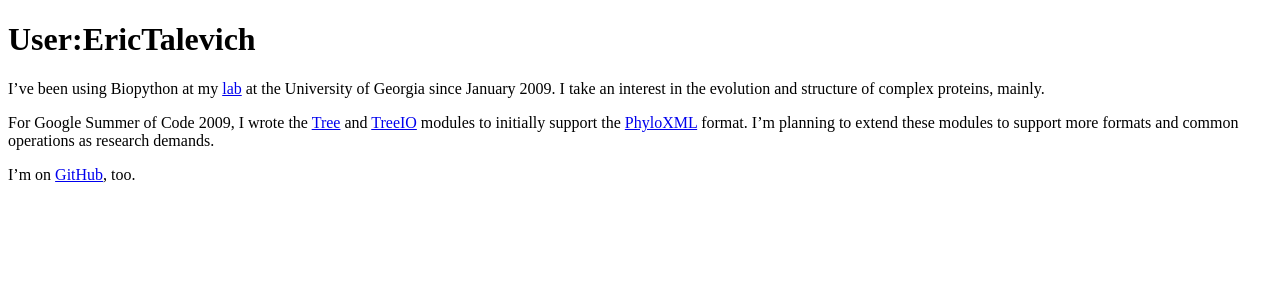
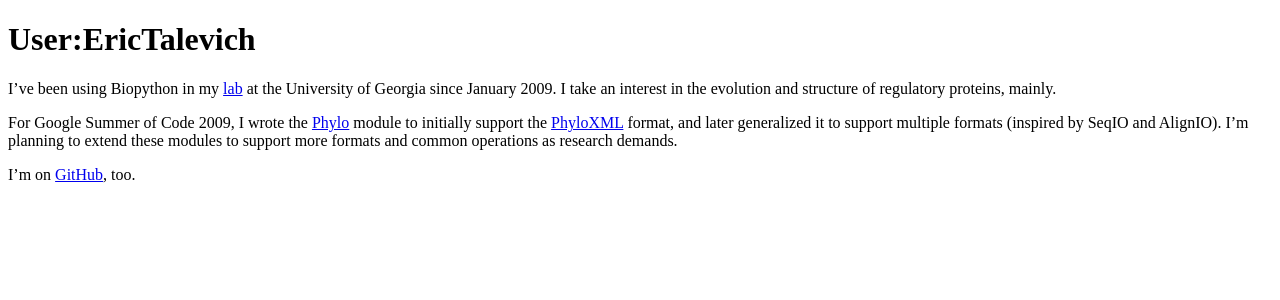
Before and after one commit to biopython/biopython.github.io, a Jekyll site: the page built from wiki/User_EricTalevich.md, in a window 1280 px wide. Shown: the top 300 px of the page. Built offline with Jekyll 4.4.1, drawn with Linux system fonts in a browser that asks for light colours.

Commit message:
Tree(IO) is now Phylo

```diff
--- a/wiki/User_EricTalevich.md
+++ b/wiki/User_EricTalevich.md
@@ -4,14 +4,14 @@ permalink: wiki/User:EricTalevich
 layout: wiki
 ---
 
-I've been using Biopython at my [lab](http://esbg.bmb.uga.edu/) at the
+I've been using Biopython in my [lab](http://esbg.bmb.uga.edu/) at the
 University of Georgia since January 2009. I take an interest in the
-evolution and structure of complex proteins, mainly.
+evolution and structure of regulatory proteins, mainly.
 
-For Google Summer of Code 2009, I wrote the [Tree](Tree "wikilink") and
-[TreeIO](TreeIO "wikilink") modules to initially support the
-[PhyloXML](PhyloXML "wikilink") format. I'm planning to extend these
-modules to support more formats and common operations as research
-demands.
+For Google Summer of Code 2009, I wrote the [Phylo](Phylo "wikilink")
+module to initially support the [PhyloXML](PhyloXML "wikilink") format,
+and later generalized it to support multiple formats (inspired by SeqIO
+and AlignIO). I'm planning to extend these modules to support more
+formats and common operations as research demands.
 
 I'm on [GitHub](http://github.com/etal), too.
```
Also changed, not shown: 1 other file.
